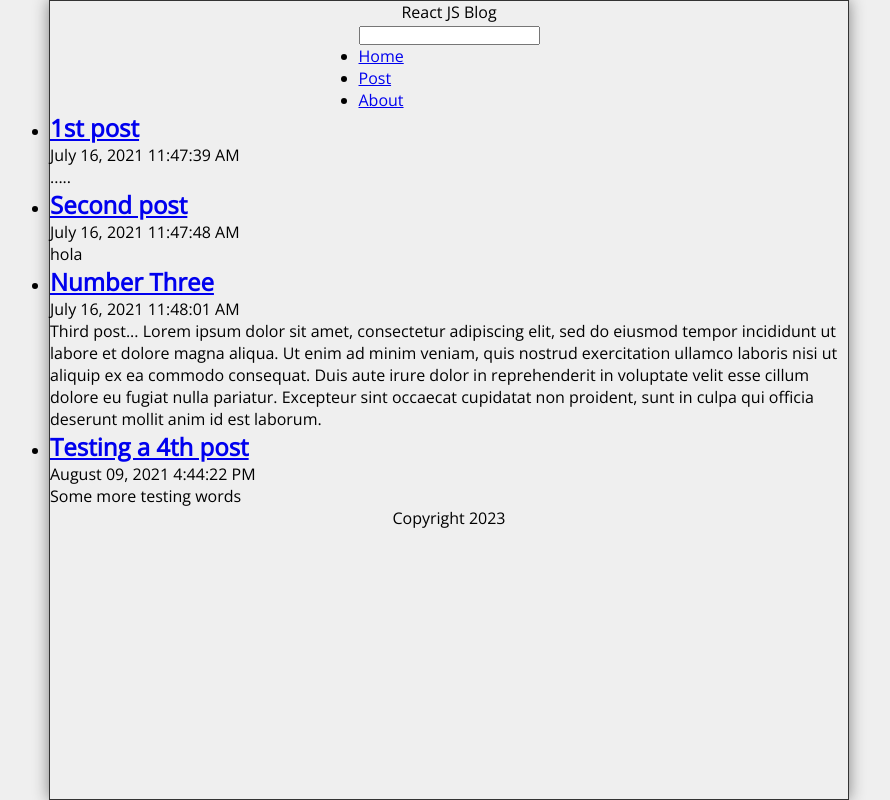
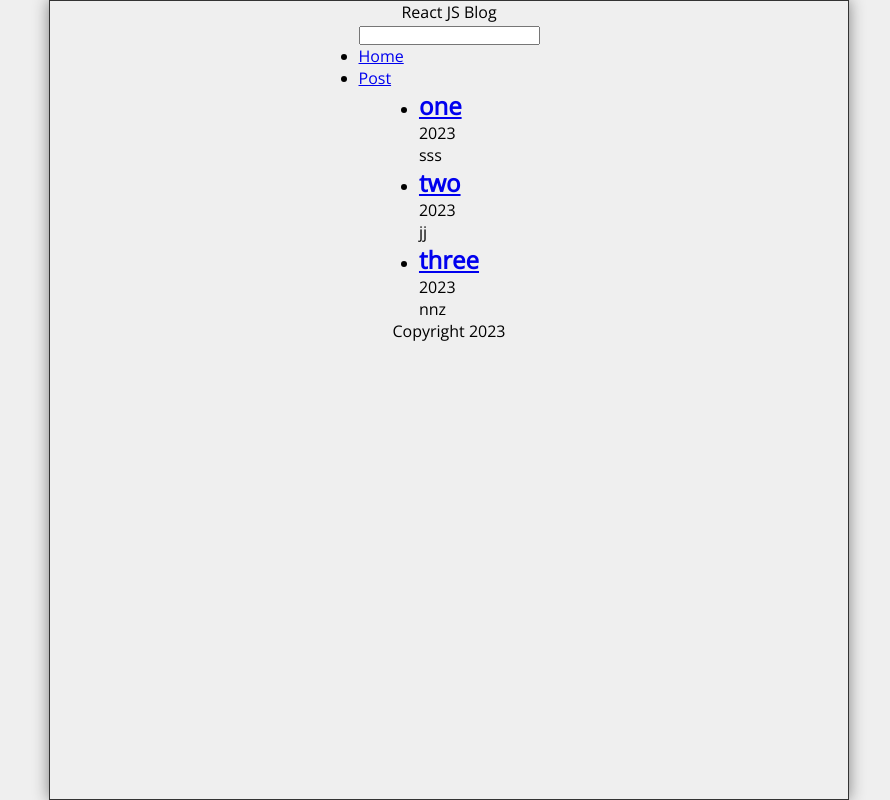
Before and after one commit to NadaTarekk/React-Blog-App, a React (Create React App) app: page / in a window 1280 px wide. Shown: the whole page, without its empty margins (191-1081 px from the left). Built offline with nearby package versions, Linux system fonts and the light colour scheme; data requests are answered from the project's data file.

Commit message:
remove about page

```diff
--- a/data/db.json
+++ b/data/db.json
@@ -1,28 +1,22 @@
 {
   "posts": [
     {
-      "id": 1,
-      "title": "1st post",
-      "datetime": "July 16, 2021 11:47:39 AM",
-      "body": "....."
+      "title": "one",
+      "body": "sss",
+      "datetime": "2023",
+      "id": 1
     },
     {
-      "id": 2,
-      "title": "Second post",
-      "datetime": "July 16, 2021 11:47:48 AM",
-      "body": "hola"
+      "title": "two",
+      "body": "jj",
+      "datetime": "2023",
+      "id": 2
     },
     {
-      "id": 3,
-      "title": "Number Three",
-      "datetime": "July 16, 2021 11:48:01 AM",
-      "body": "Third post... Lorem ipsum dolor sit amet, consectetur adipiscing elit, sed do eiusmod tempor incididunt ut labore et dolore magna aliqua. Ut enim ad minim veniam, quis nostrud exercitation ullamco laboris nisi ut aliquip ex ea commodo consequat. Duis aute irure dolor in reprehenderit in voluptate velit esse cillum dolore eu fugiat nulla pariatur. Excepteur sint occaecat cupidatat non proident, sunt in culpa qui officia deserunt mollit anim id est laborum."
-    },
-    {
-      "id": 4,
-      "title": "Testing a 4th post",
-      "datetime": "August 09, 2021 4:44:22 PM",
-      "body": "Some more testing words"
+      "title": "three",
+      "body": "nnz",
+      "datetime": "2023",
+      "id": 3
     }
   ]
 }
--- a/src/App.js
+++ b/src/App.js
@@ -8,7 +8,7 @@ import PostDetail from "./pages/home/PostDetail"
 import { useEffect, useState } from "react";
 import axios from "axios";
 import EditPost from "./pages/home/EditPost";
-import About from "./pages/About";
+
 
 function App() {
   const [posts, setPosts] = useState([])
@@ -36,6 +36,7 @@ function App() {
     setTimeout(() => fetchPosts(), 1500)
   }, [])
 
+
   //add not found page
 
   return (
@@ -45,7 +46,7 @@ function App() {
       <main>
         <Routes>
           <Route path="/" element={<Home posts={posts} isLoading={isLoading} fetchError={fetchError} />} />
-          <Route path="/about" element={<About />} />
+
           <Route path="/post" element={<AddPost
           posts={posts}
           setPosts={setPosts}
--- a/src/components/Navbar.js
+++ b/src/components/Navbar.js
@@ -9,7 +9,7 @@ function Navbar() {
             <ul>
                 <li> <Link to ="/">Home</Link> </li>
                 <li> <Link to ="/post">Post</Link> </li>
-                <li> <Link to ="/about">About</Link> </li>
+
             </ul>
         </nav>
     )
--- a/src/pages/About.js
+++ /dev/null
@@ -1,11 +0,0 @@
-
-
-function About() {
-  return (
-    <div>
-      About page
-    </div>
-  )
-}
-
-export default About
--- a/src/pages/home/Home.js
+++ b/src/pages/home/Home.js
@@ -1,8 +1,9 @@
 import Post from "./Post"
 
 function Home({ posts, isLoading, fetchError }) {
+   // const reversedPosts = [...posts].reverse();
 
-
+// add no posts
     return (
         <>
             {isLoading && <p>Loading posts</p>}
```
